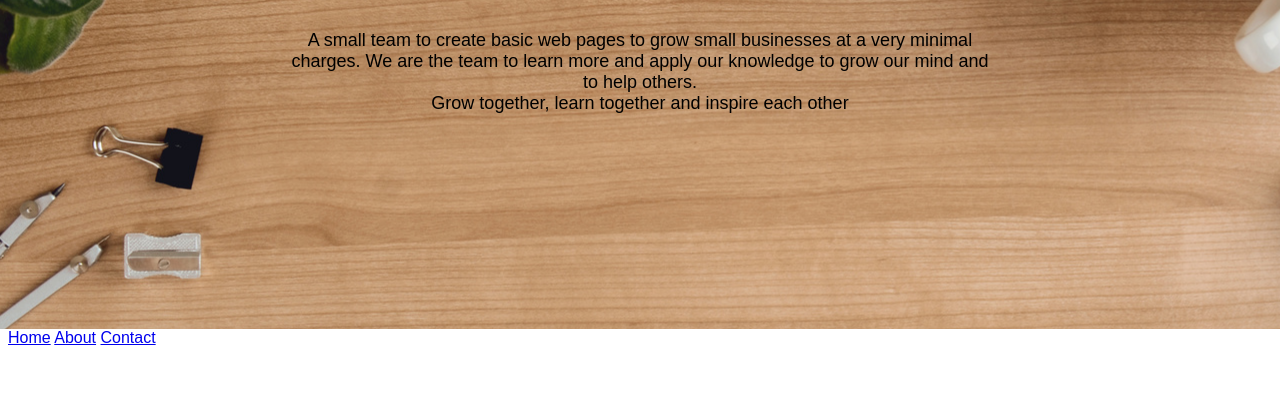
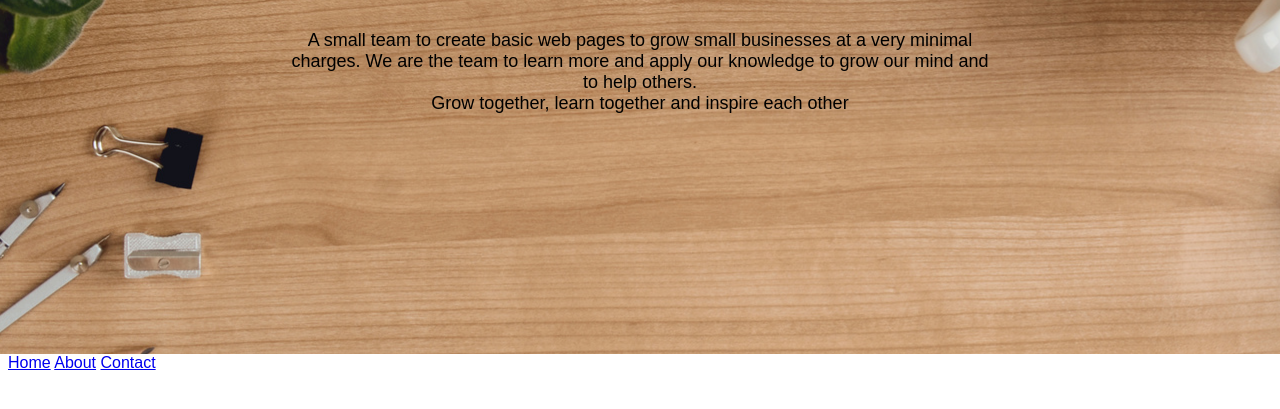
Before and after one commit to tusharsingla002/webdev, a plain HTML site: page index.html in a window 1280 px wide. Shown: the part 317-726 px from the top of the page. Drawn offline with Linux system fonts and the light colour scheme.

Commit message:
Update main.css

```diff
--- a/main.css
+++ b/main.css
@@ -12,7 +12,7 @@ header{
     font-size: x-large;
     background: url(bg1.jpg);
     padding-top: 16%;
-    padding-bottom: 17%;
+    padding-bottom: 19%;
 }
 #headerpara{
     max-width: 700px;
```
